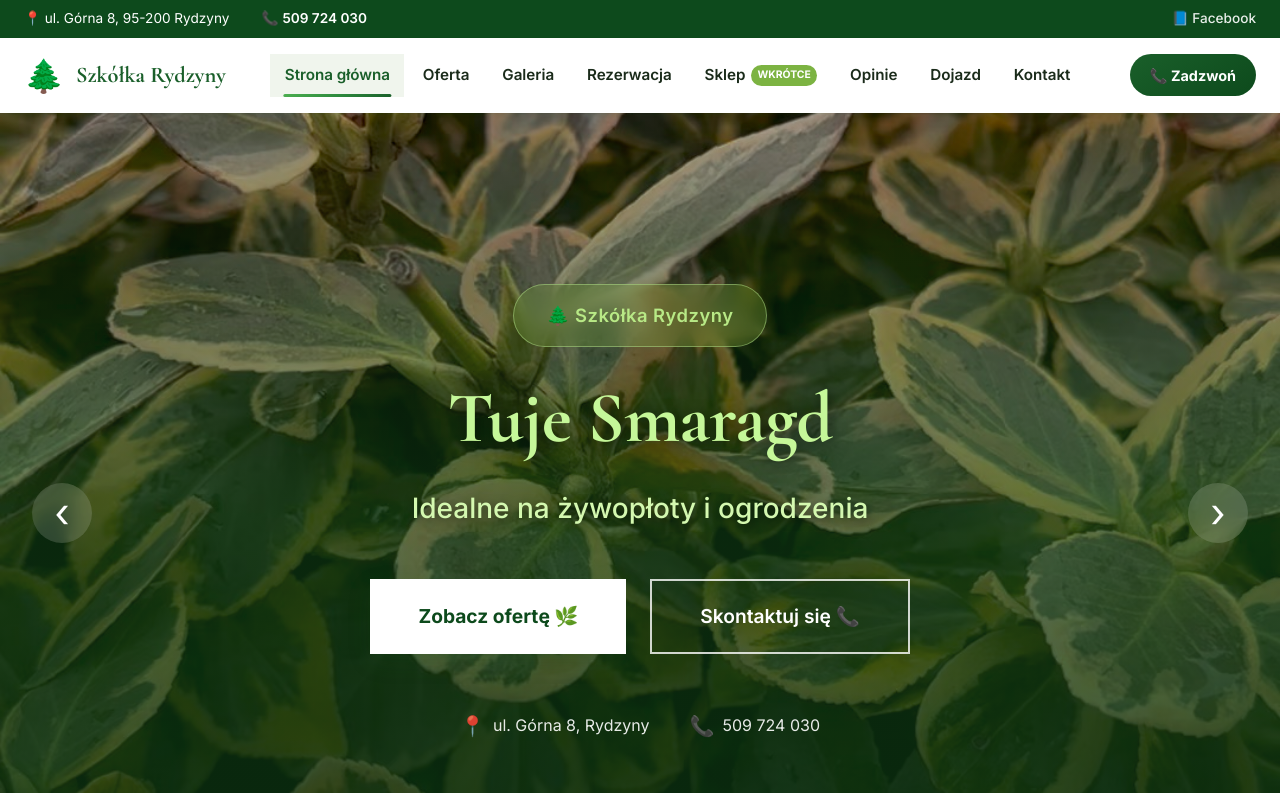
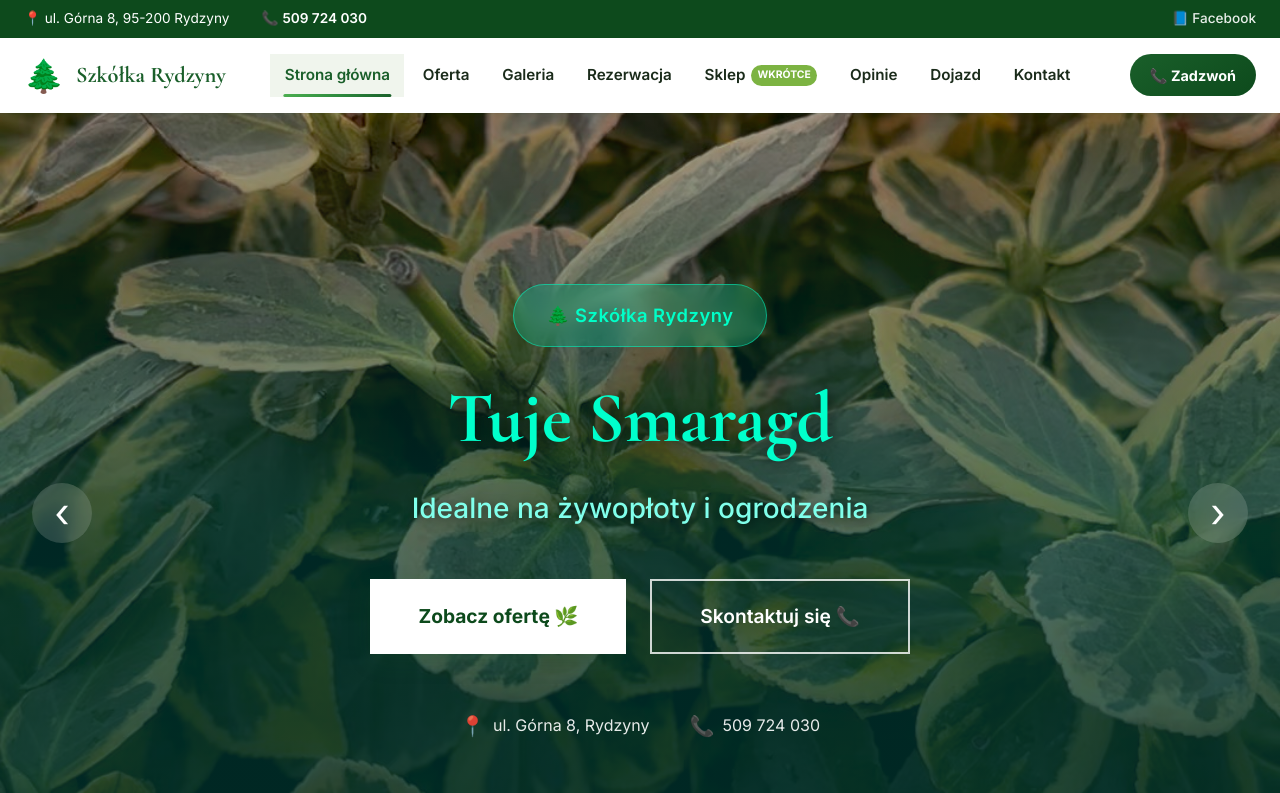
Before and after one commit to kozuchowskihubert/azure-tree, a Next.js app: page / in a window 1280 px wide. Shown: the top 793 px of the page. Built offline with nearby package versions, Linux system fonts and the light colour scheme.

Commit message:
Hero slider: seledynowy (cyan/turquoise) colors

```diff
--- a/src/styles/HeroSlider.module.css
+++ b/src/styles/HeroSlider.module.css
@@ -45,8 +45,8 @@
   background: linear-gradient(
     180deg,
     rgba(0, 0, 0, 0.35) 0%,
-    rgba(15, 60, 20, 0.65) 50%,
-    rgba(10, 45, 15, 0.88) 100%
+    rgba(0, 60, 55, 0.65) 50%,
+    rgba(0, 45, 40, 0.88) 100%
   );
 }
 
@@ -69,16 +69,16 @@
 
 .badge {
   display: inline-block;
-  background: rgba(124, 179, 66, 0.25);
+  background: rgba(0, 200, 150, 0.3);
   backdrop-filter: blur(10px);
   padding: 1rem 2rem;
   border-radius: 50px;
   font-size: 1.15rem;
   font-weight: 600;
   margin-bottom: 2rem;
-  border: 1px solid rgba(178, 223, 138, 0.5);
+  border: 1px solid rgba(0, 255, 200, 0.5);
   letter-spacing: 0.5px;
-  color: #b8e986;
+  color: #00ffc8;
 }
 
 .title {
@@ -90,7 +90,7 @@
   line-height: 1.1;
   animation: fadeInUp 0.8s ease-out;
   letter-spacing: -0.5px;
-  color: #c5f799;
+  color: #00ffcc;
 }
 
 .subtitle {
@@ -100,7 +100,7 @@
   line-height: 1.6;
   text-shadow: 1px 2px 10px rgba(0, 0, 0, 0.5);
   animation: fadeInUp 0.8s ease-out 0.2s both;
-  color: #d4f8b0;
+  color: #80ffeb;
   font-weight: 500;
 }
 
```
